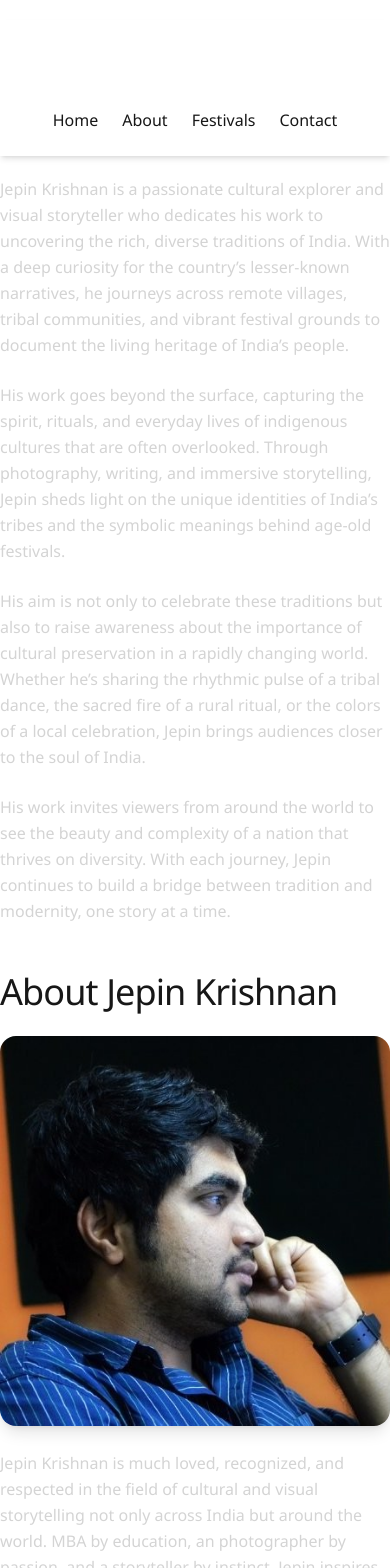
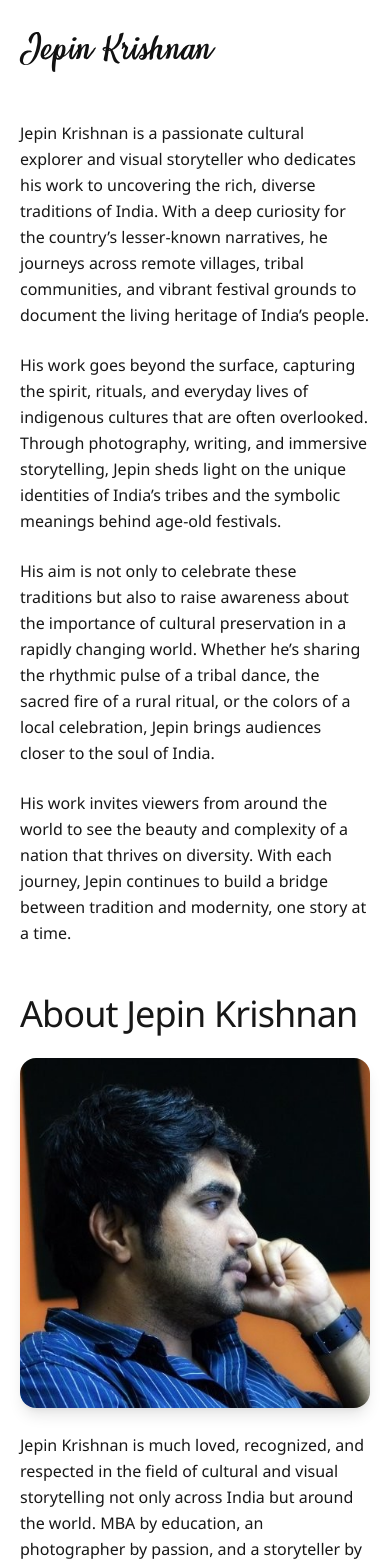
Before and after one commit to akhilmekkatt/jepin-website, a Next.js app: page /about in a window 390 px wide. Shown: the top 1568 px of the page. Built offline with nearby package versions, Linux system fonts and the light colour scheme.

Commit message:
design freeze

```diff
--- a/next.config.ts
+++ b/next.config.ts
@@ -3,7 +3,7 @@ const path = require("path");
 
 const nextConfig: NextConfig = {
   /* config options here */
-  /*   output: "export", */
+  output: "export",
   images: {
     unoptimized: true,
     domains: [],
--- a/src/components/Navbar.tsx
+++ b/src/components/Navbar.tsx
@@ -1,43 +1,122 @@
 import Link from "next/link";
 import logo from "../assets/logo.svg";
-import { useState } from "react";
+import logo_dark from "../assets/logo_dark.svg";
+import { useEffect, useState } from "react";
 
 export default function Navbar(props: any) {
   const [isOpen, setIsOpen] = useState(false);
+  const [isDarkMode, setIsDarkMode] = useState(false);
 
   const toggleMenu = () => {
     setIsOpen(!isOpen);
   };
+  // Detect dark mode
+  useEffect(() => {
+    const mediaQuery = window.matchMedia("(prefers-color-scheme: dark)");
+    setIsDarkMode(mediaQuery.matches);
+
+    const handler = (e: MediaQueryListEvent) => setIsDarkMode(e.matches);
+    mediaQuery.addEventListener("change", handler);
+    return () => mediaQuery.removeEventListener("change", handler);
+  }, []);
 
   return (
     <nav
       className={
-        props?.sticky
-          ? "bg-dark shadow-md p-6 flex flex-col my-5 sticky top-0 z-50"
-          : "p-6 flex flex-col lex flex-col my-5 custom-sticky"
+        props?.sticky ? "bg-dark p-4 sticky top-0 z-50" : "p-4 custom-sticky"
       }
     >
-      <img src={logo.src} alt="Logo" className="h-10" />
+      <div className="flex md:flex-col md:mb-10 justify-between">
+        {/* Logo */}
+        {!isDarkMode && props?.sticky ? (
+          <img src={logo_dark.src} alt="Logo" className="h-10 my-4" />
+        ) : (
+          <img src={logo.src} alt="Logo" className="h-10 my-4" />
+        )}
 
-      {/* Desktop Menu */}
-      <ul className="mt-6 flex justify-center gap-6">
+        {/* Hamburger Menu Button (Mobile) */}
+        <button
+          className="md:hidden flex flex-col justify-center items-center w-8 h-8 space-y-1.5"
+          onClick={toggleMenu}
+          aria-label="Toggle menu"
+        >
+          <span
+            className={`block w-6 h-0.5 bg-white transition-transform duration-300 ${
+              isOpen ? "rotate-45 translate-y-2" : ""
+            }`}
+          ></span>
+          <span
+            className={`block w-6 h-0.5 bg-white transition-opacity duration-300 ${
+              isOpen ? "opacity-0" : ""
+            }`}
+          ></span>
+          <span
+            className={`block w-6 h-0.5 bg-white transition-transform duration-300 ${
+              isOpen ? "-rotate-45 -translate-y-2" : ""
+            }`}
+          ></span>
+        </button>
+
+        {/* Desktop Menu */}
+        <ul className="hidden md:flex justify-center gap-6">
+          <li>
+            <Link href="/" className="hover:text-red-500">
+              Home
+            </Link>
+          </li>
+          <li>
+            <Link href="/about" className="hover:text-red-500">
+              About
+            </Link>
+          </li>
+          <li>
+            <Link href="/festivals" className="hover:text-red-500">
+              Festivals
+            </Link>
+          </li>
+          <li>
+            <Link href="/contact" className="hover:text-red-500">
+              Contact
+            </Link>
+          </li>
+        </ul>
+      </div>
+
+      {/* Mobile Menu */}
+      <ul
+        className={`md:hidden flex flex-col items-center gap-4 mt-4 transition-all duration-300 ease-in-out ${
+          isOpen ? "max-h-96 opacity-100" : "max-h-0 opacity-0 overflow-hidden"
+        }`}
+      >
         <li>
-          <Link href="/" className="hover:text-red-500">
+          <Link href="/" className="hover:text-red-500" onClick={toggleMenu}>
             Home
           </Link>
         </li>
         <li>
-          <Link href="/about" className="hover:text-red-500">
+          <Link
+            href="/about"
+            className="hover:text-red-500"
+            onClick={toggleMenu}
+          >
             About
           </Link>
         </li>
         <li>
-          <Link href="/festivals" className="hover:text-red-500">
+          <Link
+            href="/festivals"
+            className="hover:text-red-500"
+            onClick={toggleMenu}
+          >
             Festivals
           </Link>
         </li>
         <li>
-          <Link href="/contact" className="hover:text-red-500">
+          <Link
+            href="/contact"
+            className="hover:text-red-500"
+            onClick={toggleMenu}
+          >
             Contact
           </Link>
         </li>
--- a/src/pages/about/index.tsx
+++ b/src/pages/about/index.tsx
@@ -2,6 +2,7 @@ import SEO from "../../components/SEO";
 import Navbar from "../../components/Navbar";
 import Image from "next/image";
 import jepinImg from "@/assets/jepin.jpg";
+import Footer from "@/components/Footer";
 
 export default function About() {
   return (
@@ -11,41 +12,40 @@ export default function About() {
         description="Learn more about the Photographer Jepin"
       />
       <Navbar sticky={true} />
-      <main className="mx-auto">
-        <section className="container mx-auto">
-          <div className="space-y-6 text-neutral-300 text-base leading-relaxed">
+
+      <section className="container mx-auto px-5">
+        <div className="space-y-6  text-base leading-relaxed">
           <p>
             Jepin Krishnan is a passionate cultural explorer and visual
             storyteller who dedicates his work to uncovering the rich, diverse
             traditions of India. With a deep curiosity for the country’s
-              lesser-known narratives, he journeys across remote villages,
-              tribal communities, and vibrant festival grounds to document the
-              living heritage of India’s people.
+            lesser-known narratives, he journeys across remote villages, tribal
+            communities, and vibrant festival grounds to document the living
+            heritage of India’s people.
           </p>
           <p>
-              His work goes beyond the surface, capturing the spirit, rituals,
-              and everyday lives of indigenous cultures that are often
-              overlooked. Through photography, writing, and immersive
-              storytelling, Jepin sheds light on the unique identities of
-              India’s tribes and the symbolic meanings behind age-old festivals.
+            His work goes beyond the surface, capturing the spirit, rituals, and
+            everyday lives of indigenous cultures that are often overlooked.
+            Through photography, writing, and immersive storytelling, Jepin
+            sheds light on the unique identities of India’s tribes and the
+            symbolic meanings behind age-old festivals.
           </p>
           <p>
-              His aim is not only to celebrate these traditions but also to
-              raise awareness about the importance of cultural preservation in a
-              rapidly changing world. Whether he’s sharing the rhythmic pulse of
-              a tribal dance, the sacred fire of a rural ritual, or the colors
-              of a local celebration, Jepin brings audiences closer to the soul
-              of India.
+            His aim is not only to celebrate these traditions but also to raise
+            awareness about the importance of cultural preservation in a rapidly
+            changing world. Whether he’s sharing the rhythmic pulse of a tribal
+            dance, the sacred fire of a rural ritual, or the colors of a local
+            celebration, Jepin brings audiences closer to the soul of India.
           </p>
           <p>
-              His work invites viewers from around the world to see the beauty
-              and complexity of a nation that thrives on diversity. With each
-              journey, Jepin continues to build a bridge between tradition and
-              modernity, one story at a time.
+            His work invites viewers from around the world to see the beauty and
+            complexity of a nation that thrives on diversity. With each journey,
+            Jepin continues to build a bridge between tradition and modernity,
+            one story at a time.
           </p>
         </div>
       </section>
-        <section className="container mx-auto my-12">
+      <section className="container mx-auto my-12 px-5">
         <h2 className="text-4xl tracking-tight mb-6">About Jepin Krishnan</h2>
 
         <div className="flex flex-col md:flex-row items-center md:items-start space-y-6 md:space-y-0 md:space-x-10">
@@ -61,19 +61,19 @@ export default function About() {
           </div>
 
           {/* Text */}
-            <div className="text-neutral-300 text-base leading-relaxed md:w-2/3">
+          <div className=" text-base leading-relaxed md:w-2/3">
             <p>
               Jepin Krishnan is much loved, recognized, and respected in the
               field of cultural and visual storytelling not only across India
               but around the world. MBA by education, an photographer by
               passion, and a storyteller by instinct, Jepin inspires countless
-                individuals who dream of stepping beyond routine life to follow
-                a path fueled by creativity and purpose.
+              individuals who dream of stepping beyond routine life to follow a
+              path fueled by creativity and purpose.
             </p>
           </div>
         </div>
       </section>
-      </main>
+      <Footer />
     </>
   );
 }
--- a/src/pages/festivals/index.tsx
+++ b/src/pages/festivals/index.tsx
@@ -10,13 +10,12 @@ export default function About() {
         description="Learn more about the artist Jepin"
       />
       <Navbar sticky={true} />
-      <main className="mx-auto">
-        <section className="container mx-auto">
-          <h1 className="text-4xl  tracking-tight mb-6">Festivals</h1>
-          <ImageGallery />
-        </section>
-        <Footer />
-      </main>
+
+      <section className="container mx-auto px-5">
+        <h1 className="text-4xl  tracking-tight mb-6">Festivals</h1>
+        <ImageGallery />
+      </section>
+      <Footer />
     </>
   );
 }
--- a/src/pages/index.tsx
+++ b/src/pages/index.tsx
@@ -12,8 +12,8 @@ export default function Home() {
         description="Portfolio of Jepin – photographer, and creative explorer."
       />
       <Navbar sticky={false} />
-      {/* <BannerSlider /> */}
-      <FlickrSlider />
+      <BannerSlider />
+      {/* <FlickrSlider /> */}
       <Footer />
     </>
   );
--- a/src/styles/global.scss
+++ b/src/styles/global.scss
@@ -64,4 +64,5 @@ body {
     rgb(0 0 0 / 52%) 66%,
     rgb(0 0 0 / 0%) 100%
   );
+  color: white;
 }
```
Also changed, not shown: src/components/BannerSlider.tsx (+9 -6 lines), src/assets/logo_dark.svg (added), 1 other file (tests, documents, lock files or other folders). Lines whose indentation alone changed are shown as unchanged.
